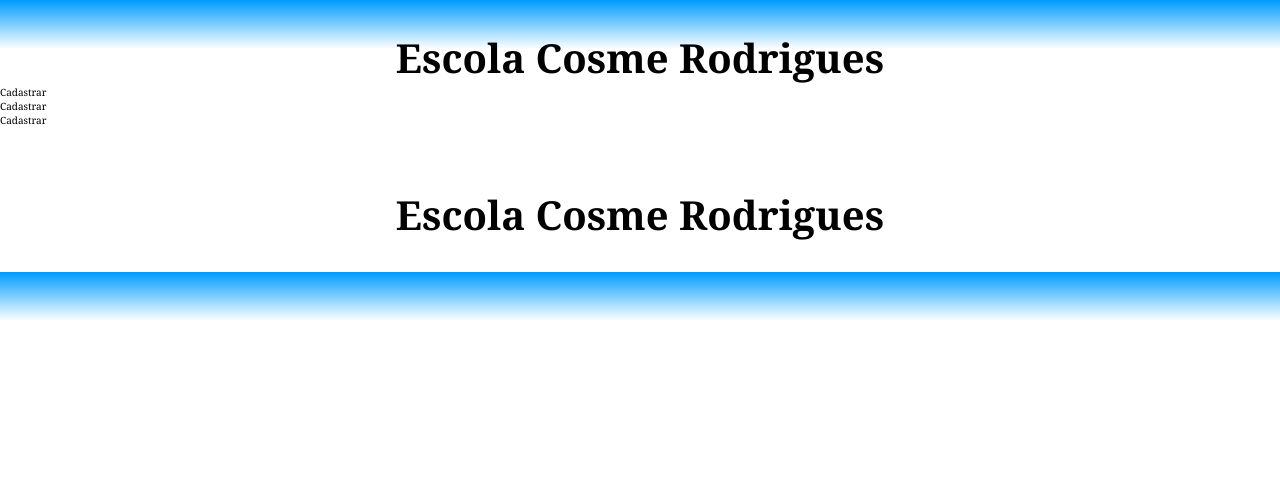
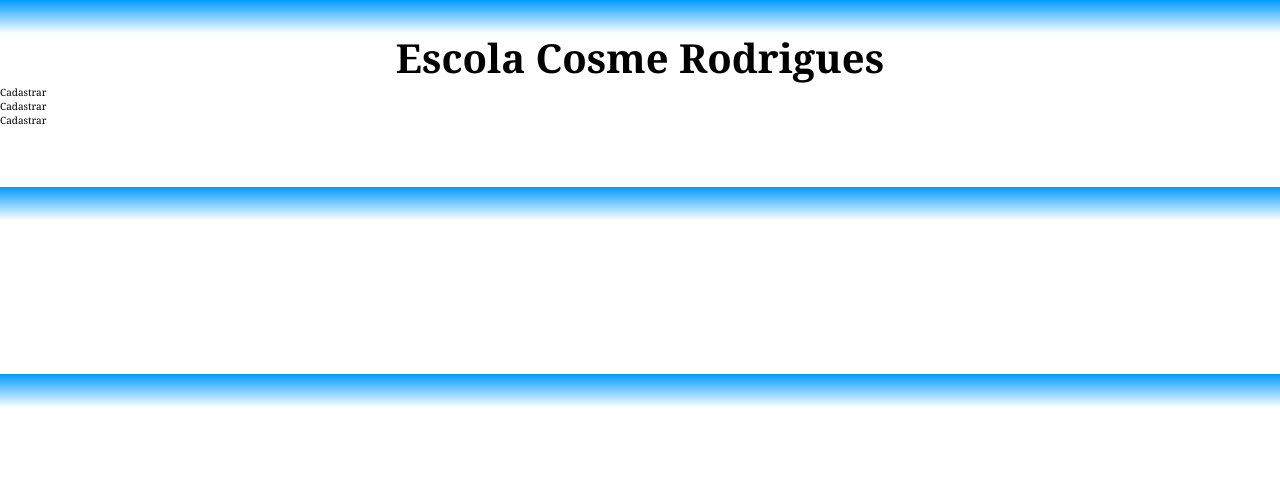
Before and after one commit to Lucas-Espindola-dev/Escola_Cosme_Rodrigues, a Django app: page / in a window 1280 px wide. Shown: the top 482 px of the page. Run offline with Django 5.2, Linux system fonts and the light colour scheme.

Commit message:
Changing

```diff
--- a/templates/pages/home.html
+++ b/templates/pages/home.html
@@ -2,8 +2,6 @@
 
 {% block content %}
 <div class="main content container">
-    <div class="main-title">
-        <h1>Escola Cosme Rodrigues</h1>
-    </div>
+
 </div>
 {% endblock %}
```
Also changed, not shown: templates/partials/header.html (added).
